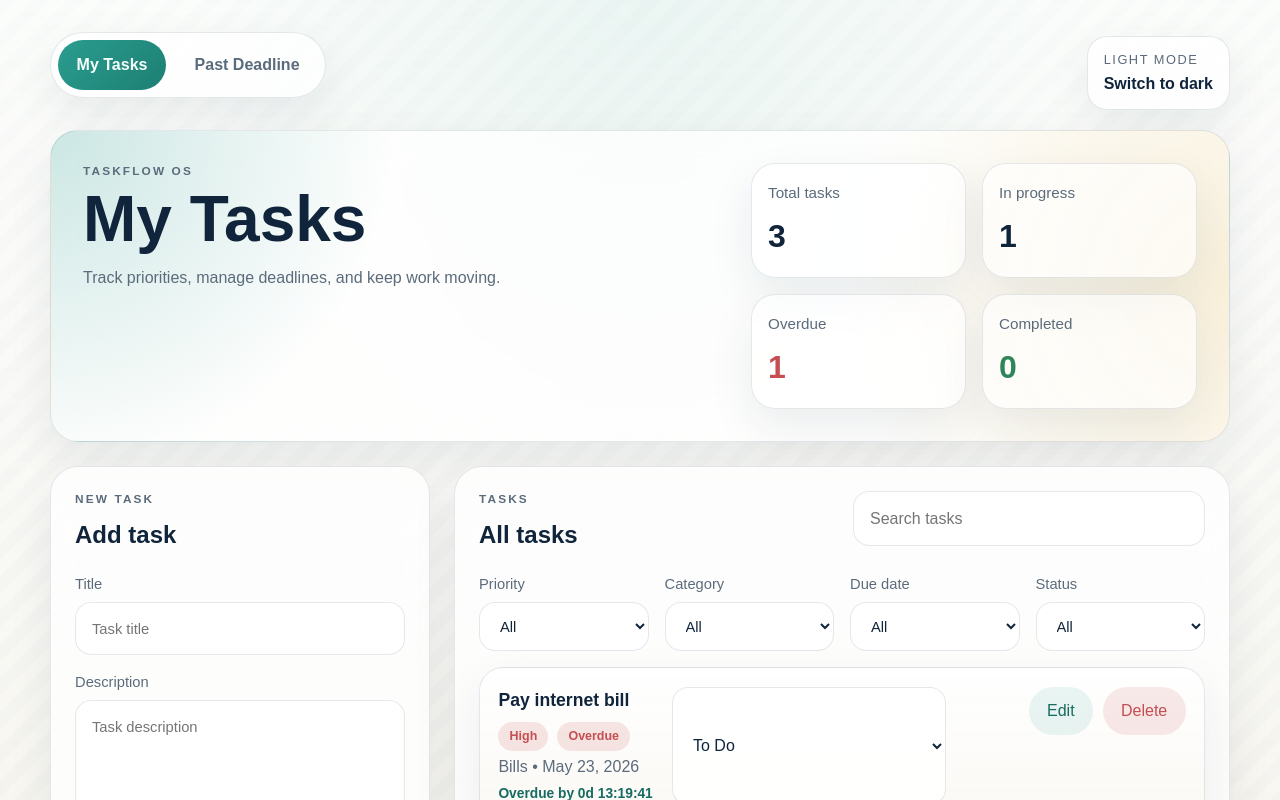
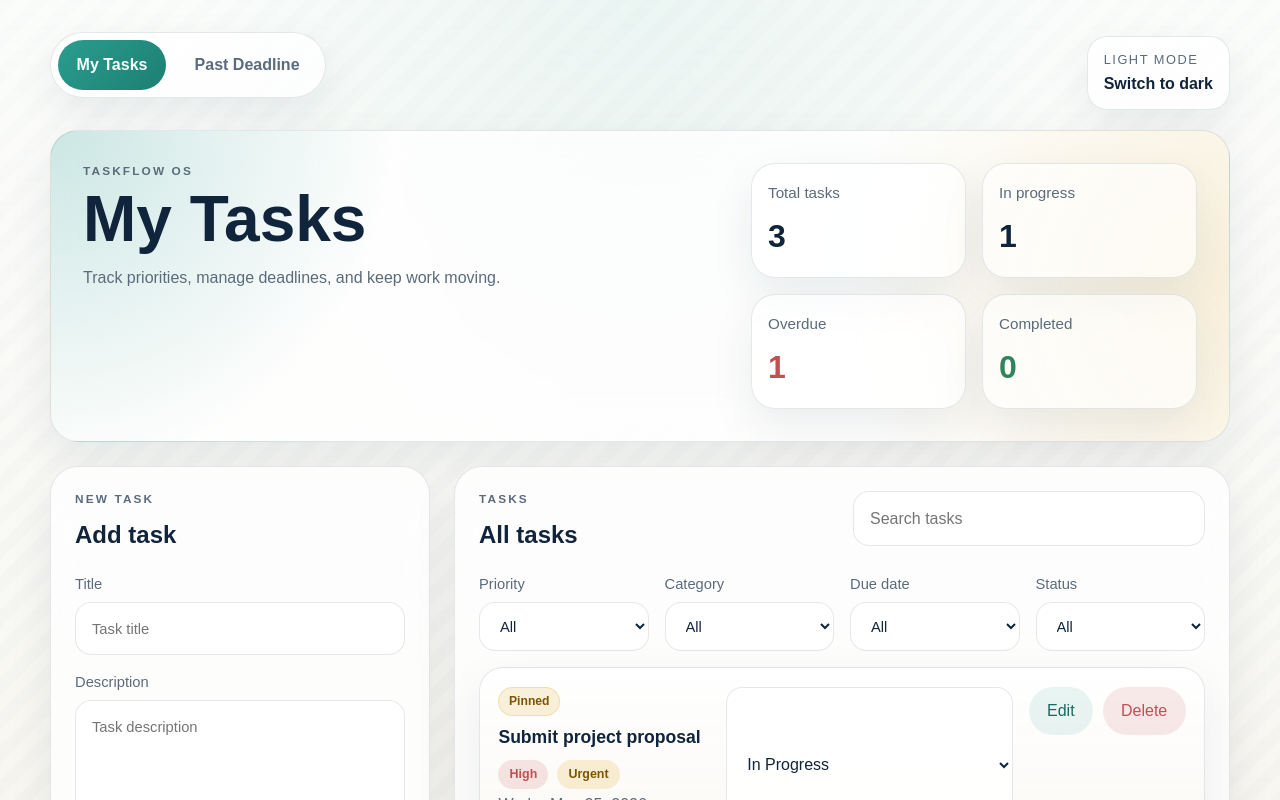
Before and after one commit to KennyDao1324/todo-app, a React (Vite) app: page / in a window 1280 px wide. Shown: the top 800 px of the page. Built offline with nearby package versions, Linux system fonts and the light colour scheme.

Commit message:
Add pinned task support with shared state updates

```diff
--- a/src/App.css
+++ b/src/App.css
@@ -442,6 +442,32 @@ textarea {
   gap: 0.55rem;
 }
 
+.pin-button {
+  border: 1px solid var(--border);
+  border-radius: 999px;
+  padding: 0.28rem 0.6rem;
+  background: rgba(255, 255, 255, 0.58);
+  color: var(--text-soft);
+  cursor: pointer;
+  font-size: 0.76rem;
+  font-weight: 700;
+  transition:
+    transform 0.18s ease,
+    border-color 0.18s ease,
+    color 0.18s ease,
+    background 0.18s ease;
+}
+
+.pin-button:hover {
+  transform: translateY(-1px);
+}
+
+.pin-button.active {
+  border-color: rgba(233, 196, 106, 0.42);
+  background: rgba(233, 196, 106, 0.24);
+  color: #7a5600;
+}
+
 .task-card h3 {
   font-size: 1.1rem;
 }
--- a/src/App.tsx
+++ b/src/App.tsx
@@ -28,6 +28,7 @@ function App() {
     startEditingTask,
     deleteTask,
     updateTaskStatus,
+    toggleTaskPinned,
   } = useTaskManager()
   const [filters, setFilters] = useState<FilterState>(initialFilters)
   const [search, setSearch] = useState('')
@@ -60,6 +61,7 @@ function App() {
           onEdit={startEditingTask}
           onDelete={deleteTask}
           onStatusChange={updateTaskStatus}
+          onTogglePin={toggleTaskPinned}
         />
       ) : (
         <TaskWorkspace
@@ -80,6 +82,7 @@ function App() {
           onEdit={startEditingTask}
           onDelete={deleteTask}
           onStatusChange={updateTaskStatus}
+          onTogglePin={toggleTaskPinned}
         />
       )}
     </main>
--- a/src/components/PastDuePage.tsx
+++ b/src/components/PastDuePage.tsx
@@ -7,6 +7,7 @@ interface PastDuePageProps {
   onEdit: (task: Task) => void
   onDelete: (taskId: string) => void
   onStatusChange: (taskId: string, status: Task['status']) => void
+  onTogglePin: (taskId: string) => void
 }
 
 export function PastDuePage({
@@ -15,6 +16,7 @@ export function PastDuePage({
   onEdit,
   onDelete,
   onStatusChange,
+  onTogglePin,
 }: PastDuePageProps) {
   return (
     <section className="board-card past-due-page">
@@ -40,6 +42,14 @@ export function PastDuePage({
                   <div className="task-header">
                     <div>
                       <div className="task-title-row">
+                        <button
+                          type="button"
+                          className={`pin-button ${task.pinned ? 'active' : ''}`}
+                          onClick={() => onTogglePin(task.id)}
+                          aria-label={task.pinned ? `Unpin ${task.title}` : `Pin ${task.title}`}
+                        >
+                          {task.pinned ? 'Pinned' : 'Pin'}
+                        </button>
                         <h3>{task.title}</h3>
                         <span className={`priority-badge ${task.priority.toLowerCase()}`}>
                           {task.priority}
--- a/src/components/TaskBoard.tsx
+++ b/src/components/TaskBoard.tsx
@@ -19,6 +19,7 @@ interface TaskBoardProps {
   onEdit: (task: Task) => void
   onDelete: (taskId: string) => void
   onStatusChange: (taskId: string, status: Task['status']) => void
+  onTogglePin: (taskId: string) => void
 }
 
 export function TaskBoard({
@@ -33,6 +34,7 @@ export function TaskBoard({
   onEdit,
   onDelete,
   onStatusChange,
+  onTogglePin,
 }: TaskBoardProps) {
   return (
     <section className="board-card">
@@ -141,6 +143,14 @@ export function TaskBoard({
                   <div className="task-header">
                     <div>
                       <div className="task-title-row">
+                        <button
+                          type="button"
+                          className={`pin-button ${task.pinned ? 'active' : ''}`}
+                          onClick={() => onTogglePin(task.id)}
+                          aria-label={task.pinned ? `Unpin ${task.title}` : `Pin ${task.title}`}
+                        >
+                          {task.pinned ? 'Pinned' : 'Pin'}
+                        </button>
                         <h3>{task.title}</h3>
                         <span className={`priority-badge ${task.priority.toLowerCase()}`}>
                           {task.priority}
--- a/src/components/TaskWorkspace.tsx
+++ b/src/components/TaskWorkspace.tsx
@@ -22,6 +22,7 @@ interface TaskWorkspaceProps {
   onEdit: (task: Task) => void
   onDelete: (taskId: string) => void
   onStatusChange: (taskId: string, status: Task['status']) => void
+  onTogglePin: (taskId: string) => void
 }
 
 export function TaskWorkspace({
@@ -42,6 +43,7 @@ export function TaskWorkspace({
   onEdit,
   onDelete,
   onStatusChange,
+  onTogglePin,
 }: TaskWorkspaceProps) {
   return (
     <section className="content-grid">
@@ -69,6 +71,7 @@ export function TaskWorkspace({
         onEdit={onEdit}
         onDelete={onDelete}
         onStatusChange={onStatusChange}
+        onTogglePin={onTogglePin}
       />
     </section>
   )
--- a/src/hooks/useTaskDashboard.ts
+++ b/src/hooks/useTaskDashboard.ts
@@ -7,6 +7,14 @@ import {
   matchesDueDateFilter,
   toDateValue,
 } from '../utils/taskHelpers'
+
+const sortTasks = (left: Task, right: Task) => {
+  if (left.pinned !== right.pinned) {
+    return left.pinned ? -1 : 1
+  }
+
+  return toDateValue(left.dueDate) - toDateValue(right.dueDate)
+}
 
 interface UseTaskDashboardOptions {
   tasks: Task[]
@@ -35,12 +43,13 @@ export const useTaskDashboard = ({
       ),
     [tasks, today],
   )
+  const sortedHighlightedTasks = useMemo(() => [...highlightedTasks].sort(sortTasks), [highlightedTasks])
 
   const alertNotifications = useMemo(
     () =>
       tasks
         .filter((task) => task.status !== 'Done' && isWithinAlertWindow(task.dueDate, now))
-        .sort((left, right) => toDateValue(left.dueDate) - toDateValue(right.dueDate)),
+        .sort(sortTasks),
     [now, tasks],
   )
 
@@ -61,7 +70,7 @@ export const useTaskDashboard = ({
           value.toLowerCase().includes(term),
         )
       })
-      .sort((left, right) => toDateValue(left.dueDate) - toDateValue(right.dueDate))
+      .sort(sortTasks)
   }, [filters, search, tasks, today])
 
   const taskSummary = useMemo(
@@ -78,13 +87,19 @@ export const useTaskDashboard = ({
     () =>
       tasks
         .filter((task) => Boolean(task.dueDate) && toDateValue(task.dueDate) < today)
-        .sort((left, right) => toDateValue(right.dueDate) - toDateValue(left.dueDate)),
+        .sort((left, right) => {
+          if (left.pinned !== right.pinned) {
+            return left.pinned ? -1 : 1
+          }
+
+          return toDateValue(right.dueDate) - toDateValue(left.dueDate)
+        }),
     [tasks, today],
   )
 
   return {
     categories,
-    highlightedTasks,
+    highlightedTasks: sortedHighlightedTasks,
     alertNotifications,
     filteredTasks,
     taskSummary,
--- a/src/hooks/useTaskManager.ts
+++ b/src/hooks/useTaskManager.ts
@@ -35,6 +35,7 @@ export const useTaskManager = () => {
       dueDate: draft.dueDate,
       category: draft.category.trim(),
       status: draft.status,
+      pinned: editingId ? tasks.find((task) => task.id === editingId)?.pinned ?? false : false,
       createdAt: editingId
         ? tasks.find((task) => task.id === editingId)?.createdAt ?? new Date().toISOString()
         : new Date().toISOString(),
@@ -85,6 +86,16 @@ export const useTaskManager = () => {
     )
   }
 
+  const toggleTaskPinned = (taskId: string) => {
+    setTasks((currentTasks) =>
+      currentTasks.map((task) =>
+        task.id === taskId
+          ? { ...task, pinned: !task.pinned, updatedAt: new Date().toISOString() }
+          : task,
+      ),
+    )
+  }
+
   return {
     tasks,
     draft,
@@ -95,5 +106,6 @@ export const useTaskManager = () => {
     startEditingTask,
     deleteTask,
     updateTaskStatus,
+    toggleTaskPinned,
   }
 }
--- a/src/taskStore.ts
+++ b/src/taskStore.ts
@@ -9,6 +9,7 @@ export interface Task {
   dueDate: string
   category: string
   status: TaskStatus
+  pinned: boolean
   createdAt: string
   updatedAt: string
 }
@@ -45,6 +46,7 @@ const seedTasks = (): Task[] => [
     dueDate: new Date(Date.now() + 1000 * 60 * 60 * 24).toISOString().slice(0, 10),
     category: 'Work',
     status: 'In Progress',
+    pinned: true,
     createdAt: new Date().toISOString(),
     updatedAt: new Date().toISOString(),
   },
@@ -56,6 +58,7 @@ const seedTasks = (): Task[] => [
     dueDate: new Date(Date.now() + 1000 * 60 * 60 * 24 * 4).toISOString().slice(0, 10),
     category: 'Personal',
     status: 'To Do',
+    pinned: false,
     createdAt: new Date().toISOString(),
     updatedAt: new Date().toISOString(),
   },
@@ -67,6 +70,7 @@ const seedTasks = (): Task[] => [
     dueDate: new Date(Date.now() - 1000 * 60 * 60 * 24).toISOString().slice(0, 10),
     category: 'Bills',
     status: 'To Do',
+    pinned: false,
     createdAt: new Date().toISOString(),
     updatedAt: new Date().toISOString(),
   },
@@ -83,9 +87,15 @@ export const emptyTaskDraft = (): TaskDraft => ({
 
 const migrateTasks = (tasks: Task[]): Task[] =>
   tasks.map((task) =>
-    task.description === legacyDescription
-      ? { ...task, description: updatedDescription, updatedAt: new Date().toISOString() }
-      : task,
+    ({
+      ...task,
+      description: task.description === legacyDescription ? updatedDescription : task.description,
+      pinned: task.pinned ?? false,
+      updatedAt:
+        task.description === legacyDescription || task.pinned === undefined
+          ? new Date().toISOString()
+          : task.updatedAt,
+    }),
   )
 
 export const loadTasks = (): Task[] => {
```
